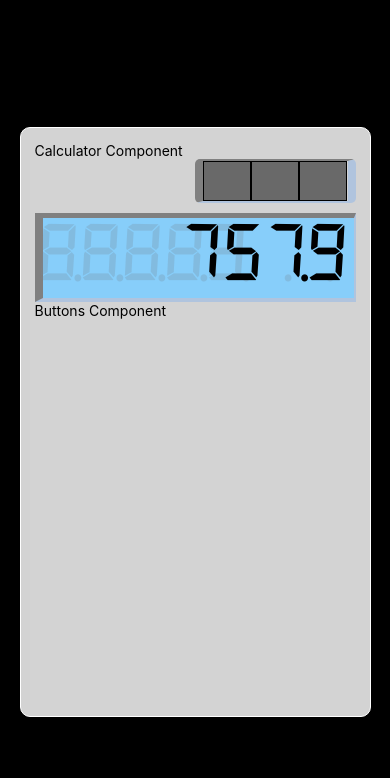
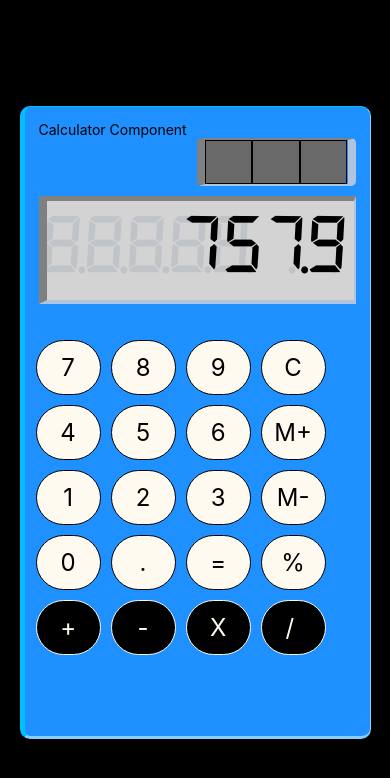
Before and after one commit to TheShzaMan/MobileCalculator_ReactNative, a React Native app: screen / in a window 390 px wide. Shown: the top 778 px of the page. Built offline with nearby package versions, Linux system fonts and the light colour scheme.

Commit message:
Adding button components to buttons component using higher order callback function array.map() to map through an array of button names to ititiate a custom button component for each element.

```diff
--- a/components/Buttons.js
+++ b/components/Buttons.js
@@ -4,16 +4,57 @@ import { Text, StyleSheet, View } from "react-native";
 import RoundButton from "./customButton";
 
 const Buttons = ({}) => {
+	const opsBtns = ["+", "-", "x", "/ "];
+	const numsBtns = [
+		7,
+		8,
+		9,
+		"C",
+		4,
+		5,
+		6,
+		"M+",
+		1,
+		2,
+		3,
+		"M-",
+		0,
+		".",
+		"=",
+		"%",
+	];
 	return (
-		<View style={styles.btnArea}>
-			<Text>Buttons Component</Text>
+		<View style={{ alignItems: "center" }}>
+			<View style={[styles.btnArea, { marginTop: "10%" }]}>
+				{numsBtns.map((btn, index) => (
+					<RoundButton
+						text={btn}
+						key={index}
+						bgColor='floralwhite'
+						textColor='black'
+					/>
+				))}
+			</View>
+			<View style={styles.btnArea}>
+				{opsBtns.map((btn, index) => (
+					<RoundButton
+						text={btn}
+						key={index}
+						bgColor={"black"}
+						textColor={"floralwhite"}
+					/>
+				))}
+			</View>
 		</View>
 	);
 };
 
 const styles = StyleSheet.create({
 	btnArea: {
-		flex: 5,
+		width: "105%",
+		flexDirection: "row",
+		flexWrap: "wrap",
+		alignContent: "space-around",
 	},
 });
 
--- a/components/Calculator.js
+++ b/components/Calculator.js
@@ -35,12 +35,18 @@ const Calculator = ({}) => {
 
 const styles = StyleSheet.create({
 	body: {
-		height: "70%",
+		height: "75%",
 		width: "90%",
 		padding: 14,
 		borderWidth: 1,
-		borderColor: "white",
-		backgroundColor: "lightgray",
+		borderLeftWidth: 5,
+		borderLeftColor: "deepskyblue",
+		borderBottomColor: "lightskyblue",
+		borderRightColor: "lightskyblue",
+		borderTopColor: "deepskyblue",
+		borderBottomWidth: 3,
+		borderTopWidth: 1,
+		backgroundColor: "dodgerblue",
 		borderRadius: 10,
 	},
 });
--- a/components/Display.js
+++ b/components/Display.js
@@ -24,7 +24,6 @@ const Display = ({ digitOpacity }) => {
 
 const styles = StyleSheet.create({
 	screen: {
-		flex: 1,
 		borderWidth: 1,
 		borderLeftColor: "gray",
 		borderLeftWidth: 8,
@@ -34,17 +33,18 @@ const styles = StyleSheet.create({
 		borderBottomWidth: 4,
 		borderRightColor: "lightsteelblue",
 		borderRightWidth: 2,
-		backgroundColor: "lightskyblue",
+		backgroundColor: "lightgray",
 		justifyContent: "center",
 		alignItems: "flex-end",
 		paddingHorizontal: 5,
+		height: "18%",
 	},
 	bgText: {
 		position: "absolute",
 		fontSize: 72,
 		fontFamily: "seg7",
 		textAlign: "right",
-		color: "#7894",
+		color: "#7893",
 	},
 	inputText: {
 		position: "absolute",
--- a/components/customButton.js
+++ b/components/customButton.js
@@ -11,18 +11,19 @@ export default function RoundButton({ onPress, text, bgColor, textColor }) {
 					borderColor: textColor,
 					padding: 3,
 					backgroundColor: bgColor,
-					height: 70,
-					width: 70,
+					height: 55,
+					width: 65,
 					justifyContent: "center",
+					margin: 5,
 				}}
 			>
 				<Text
 					style={{
-						lineHeight: 70,
+						lineHeight: 55,
 						textAlign: "center",
 						color: textColor,
 						textTransform: "uppercase",
-						fontSize: 32,
+						fontSize: 24,
 					}}
 				>
 					{text}
```
